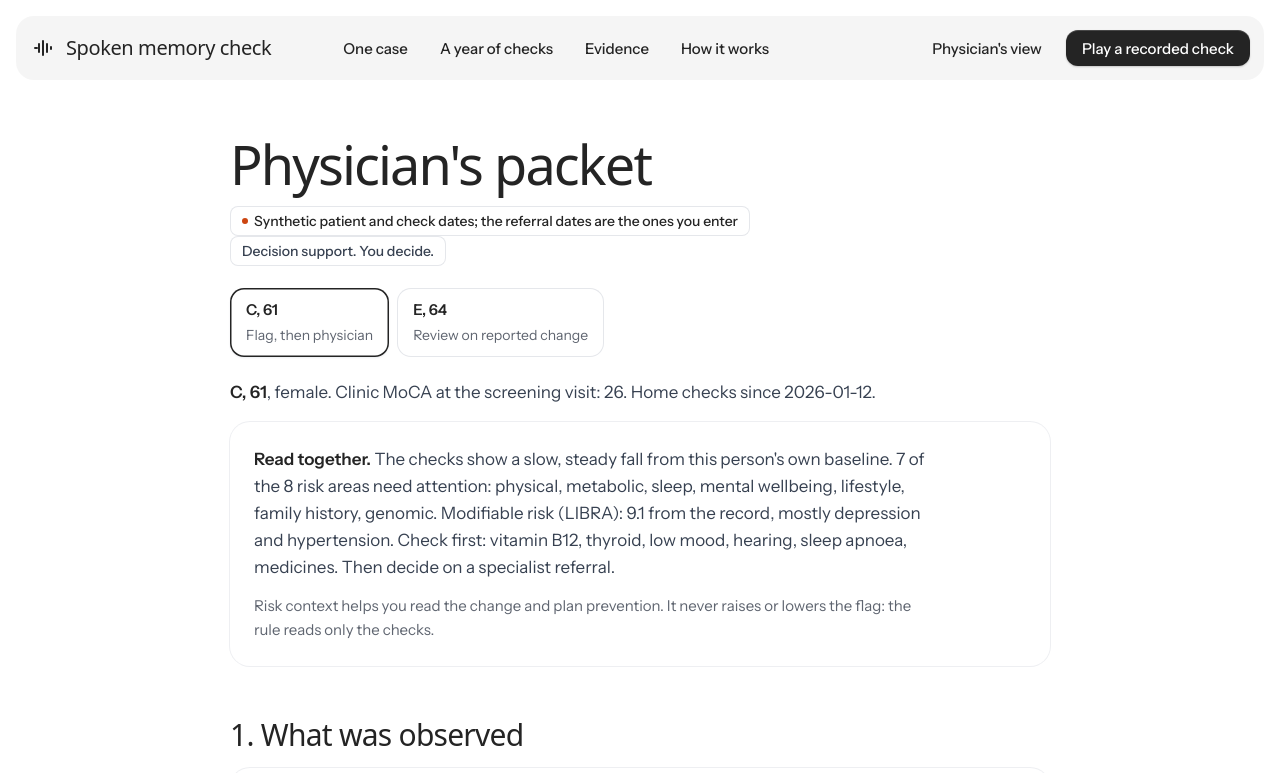
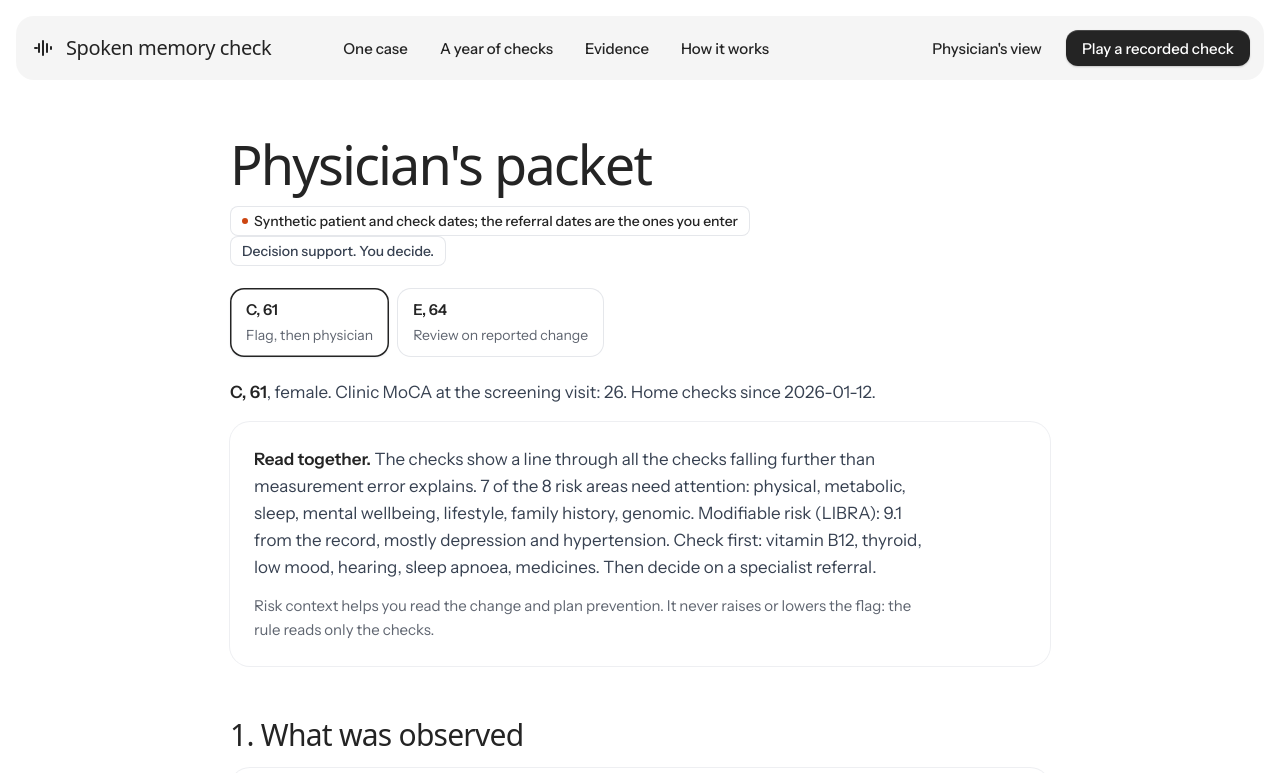
Before and after one commit to kinnuworks/spoken-memory-check, a React (Vite) app: page /#/clinician in a window 1280 px wide. Shown: the top 773 px of the page. Built offline with nearby package versions, Linux system fonts and the light colour scheme; a web font is replaced by a local one.

Commit message:
Packet card: describe the slow-decline route by what it measures

```diff
--- a/src/pages/Clinician.tsx
+++ b/src/pages/Clinician.tsx
@@ -31,7 +31,7 @@ function Clinician({ id }: { id?: string }) {
   const lib = libra(person.record)
   const areas = riskContext(person.record, person.shared, person.checks)
   const concernAreas = areas.filter((a) => a.concern).map((a) => a.area.toLowerCase())
-  const finding = byReport ? 'a reported change in everyday tasks, with scores in the usual range' : flag.status === 'trend' ? 'a slow, steady fall from this person\'s own baseline' : 'a lasting fall from this person\'s own baseline across two checks'
+  const finding = byReport ? 'a reported change in everyday tasks, with scores in the usual range' : flag.status === 'trend' ? 'a line through all the checks falling further than measurement error explains' : 'a lasting fall from this person\'s own baseline across two checks'
   const [decision, setDecision] = useState<Decision>('pending')
   const [reason, setReason] = useState('')
   const [note, setNote] = useState('')
```
